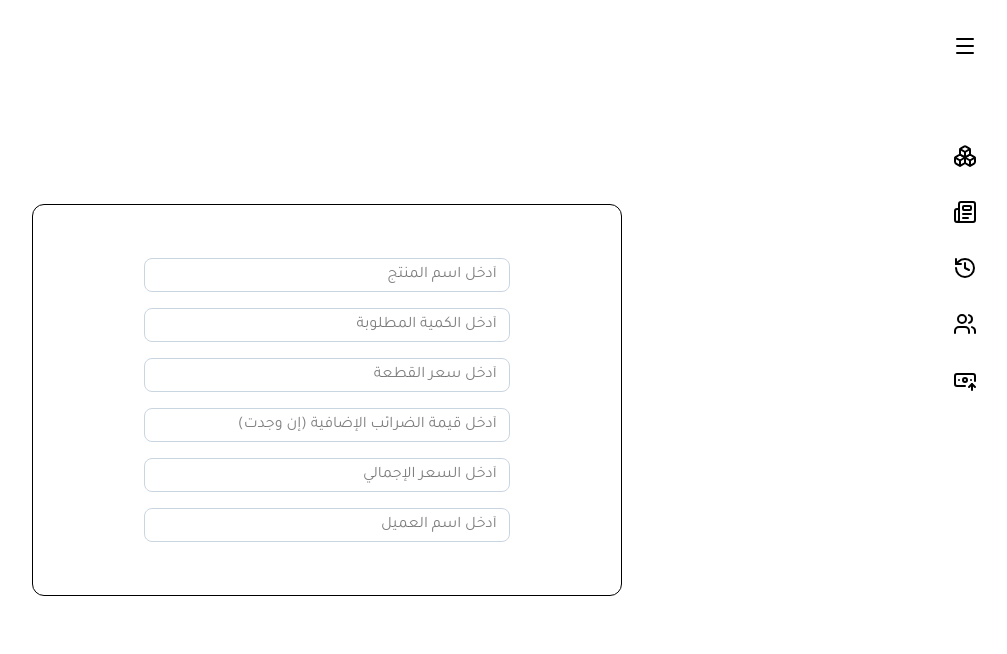
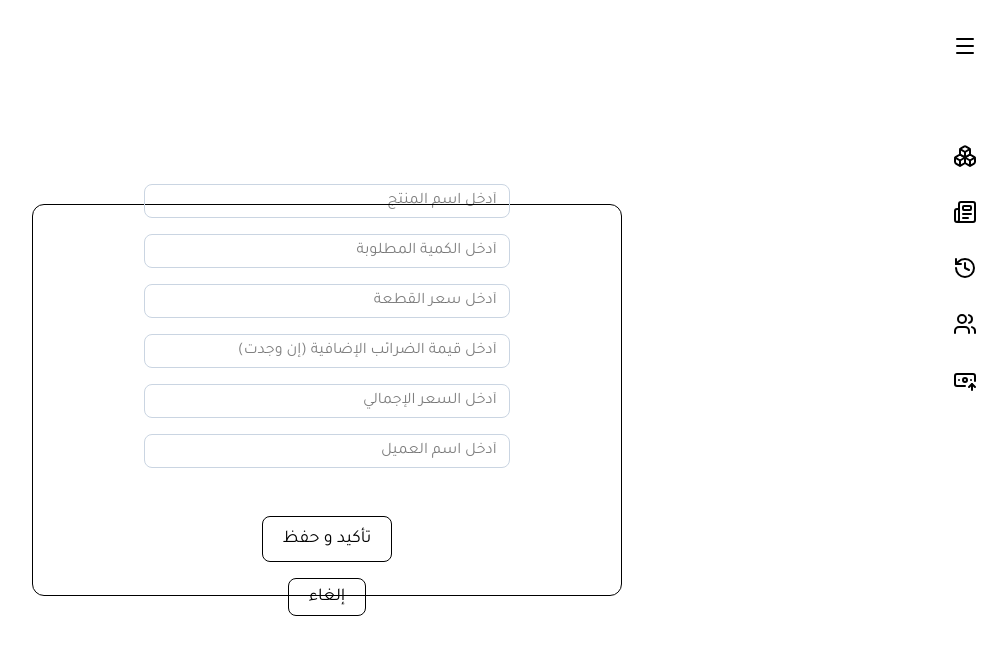
Before and after one commit to A1iHassan/accounting, a React (Vite) app in the folder accountant/: page / in a window 1280 px wide. Shown: the top 654 px of the page, without its empty margins (271-1278 px from the left). Built offline with nearby package versions, Linux system fonts and the light colour scheme.

Commit message:
added save and cancel buttons

```diff
--- a/accountant/src/pages/newInvoicePage.tsx
+++ b/accountant/src/pages/newInvoicePage.tsx
@@ -10,6 +10,16 @@ const NewInvoicePage = () => {
 		      <input className="ring-none px-3 py-1 border border-slate-300 rounded-lg focus:border-slate-500 outline-none w-2/3" type="text" placeholder="أدخل قيمة الضرائب الإضافية (إن وجدت)"/>
 		      <input className="ring-none px-3 py-1 border border-slate-300 rounded-lg focus:border-slate-500 outline-none w-2/3" type="text" placeholder="أدخل السعر الإجمالي"/>
 		      <input className="ring-none px-3 py-1 border border-slate-300 rounded-lg focus:border-slate-500 outline-none w-2/3" type="text" placeholder="أدخل اسم العميل"/>
+		      <button
+		          className="mt-8 border rounded-lg px-5 py-2 text-lg hover:bg-black/70 hover:text-white/100 cursor-pointer transition-all duration-300"
+		          onClick={() => {}}>
+			  تأكيد و حفظ
+		      </button>
+		      <button
+		          className="border rounded-lg px-5 py-1 text-lg hover:bg-black/70 hover:text-white/100 cursor-pointer transition-all duration-300"
+		          onClick={() => {}}>
+			  إلغاء
+		      </button>
 		  </form>
 	       </div>
 }
```
